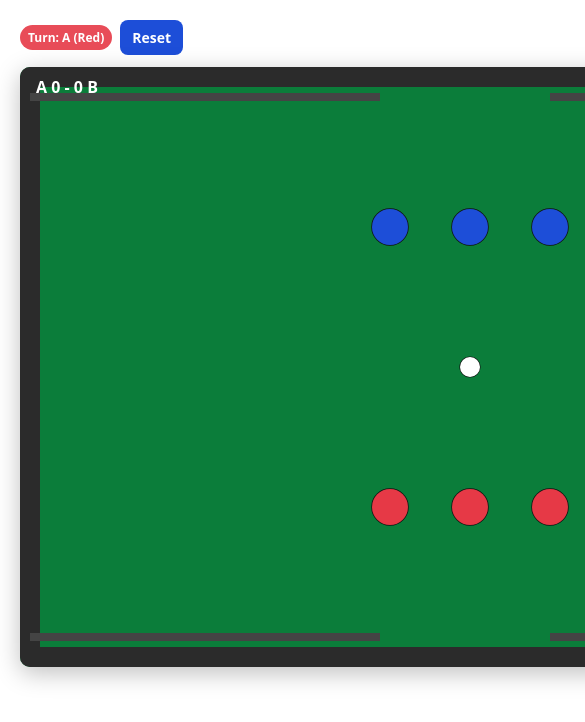
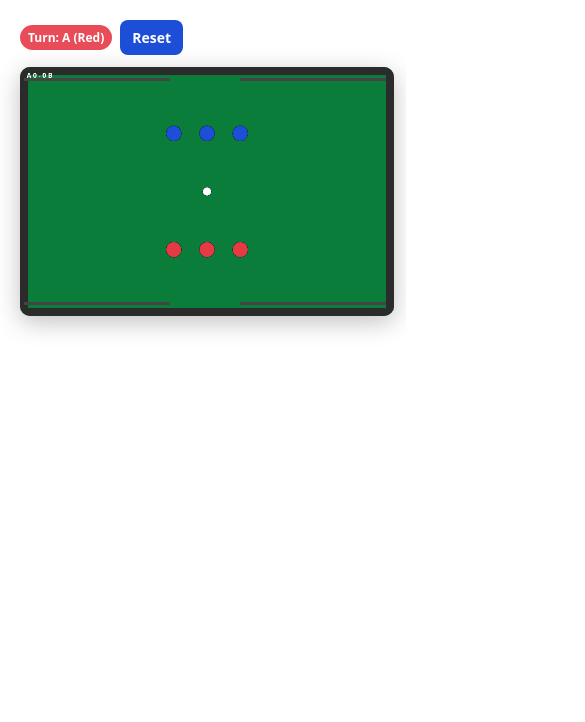
Before and after one commit to dusty-g/subbuteo, a Svelte app: page / in a window 390 px wide. Shown: the top 722 px of the page, 585 px wide, since content can reach past the window. Built offline with nearby package versions, Linux system fonts and the light colour scheme.

Commit message:
Make canvas responsive

```diff
--- a/src/App.svelte
+++ b/src/App.svelte
@@ -344,11 +344,14 @@
     gap: 12px;
     justify-items: start;
     padding: 12px;
+    width: 100%;
   }
   canvas {
     image-rendering: crisp-edges;
     border-radius: 10px;
     box-shadow: 0 6px 24px rgba(0,0,0,.25);
+    max-width: 100%;
+    height: auto;
   }
   .hud {
     display: flex;
```
